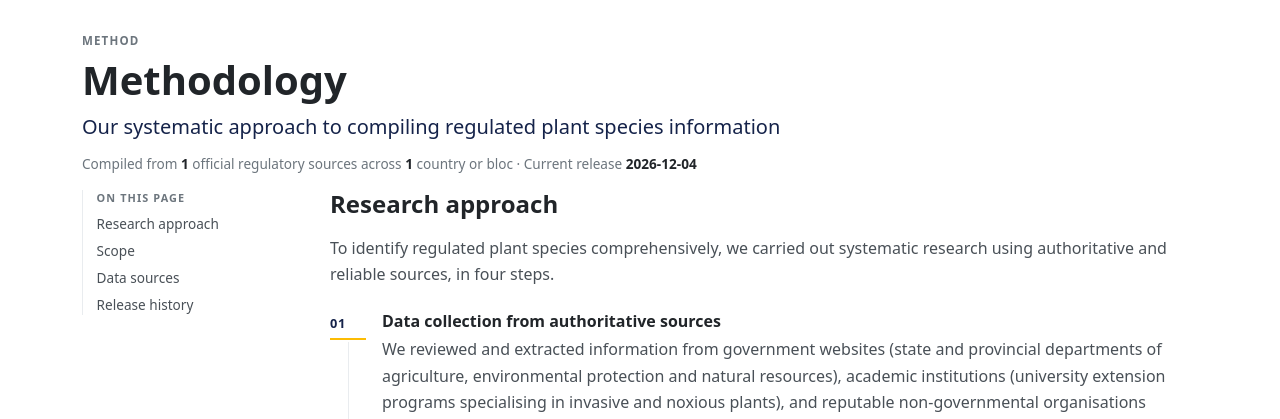
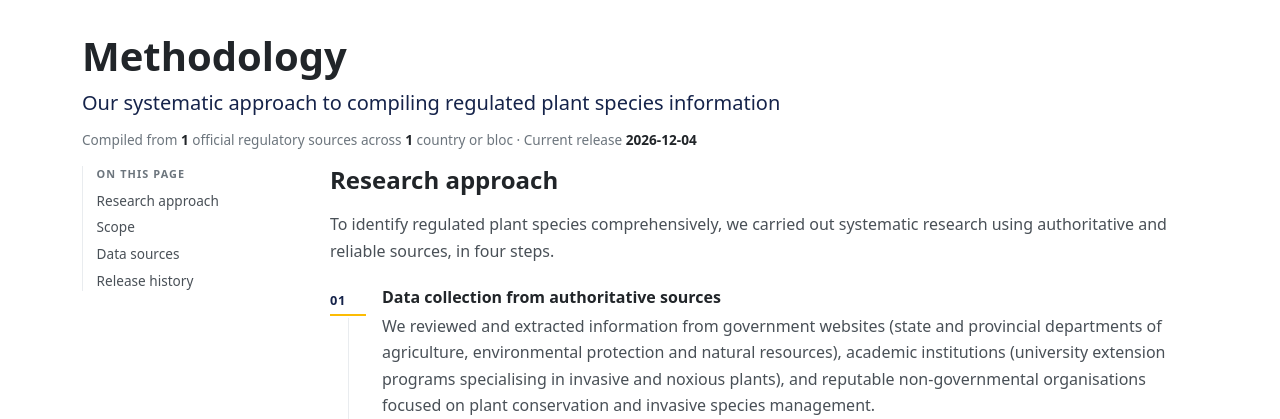
Before and after one commit to george-lindley/regulated-plants, a Flask app: page /method/ in a window 1280 px wide. Shown: the part 56-475 px from the top of the page. Run offline with Flask 2, Linux system fonts and the light colour scheme; data comes from the database, SQL or seed files in the repository; parts of the project's set-up code (start-up, migrations or seed data) failed here and were passed over; some libraries are stand-ins or nearby versions.

Commit message:
Remove the page eyebrows
Drop the small uppercase label above every page title ("HOME", "METHOD", ...):
the page_label sets and partials/page_eyebrow.html includes in 16 templates, the
partial itself and its CSS. Titles keep their own 2rem top margin.

Co-Authored-By: Claude Opus 5.5 <noreply@anthropic.com>

```diff
--- a/app/static/css/style.css
+++ b/app/static/css/style.css
@@ -45,20 +45,6 @@ body {
    margin: 2rem 0 0.5rem;
    color: var(--text-dark);
    font-weight: 700;
-}
-
-.page-eyebrow {
-   display: inline-flex;
-   margin: 2rem 0 0.4rem;
-   color: var(--text-muted);
-   font-size: 0.72rem;
-   font-weight: 700;
-   letter-spacing: 0.1em;
-   text-transform: uppercase;
-}
-
-.page-eyebrow + .page-title {
-   margin-top: 0;
 }
 
 .lead {
--- a/app/templates/about.html
+++ b/app/templates/about.html
@@ -6,8 +6,6 @@
 {% endblock %}
 
 {% block content %}
-{% set page_label = "About" %}
-{% include "partials/page_eyebrow.html" %}
 <h1 class="page-title">About Regulated Plants</h1>
 <p class="lead">Learn about our project, methodology, and get in touch with our team</p>
 
--- a/app/templates/admin/accounts.html
+++ b/app/templates/admin/accounts.html
@@ -6,8 +6,6 @@
 <section class="admin-panel">
     <div class="d-flex flex-column flex-md-row justify-content-between align-items-md-center gap-3 mb-4">
         <div>
-            {% set page_label = "Admin" %}
-            {% include "partials/page_eyebrow.html" %}
             <h1 class="page-title mb-1">Account Admin</h1>
             <p class="lead mb-0">Approve, reject, or revoke access to the web app.</p>
         </div>
--- a/app/templates/api.html
+++ b/app/templates/api.html
@@ -6,8 +6,6 @@
 {% endblock %}
 
 {% block content %}
-{% set page_label = "Enterprise" %}
-{% include "partials/page_eyebrow.html" %}
 <h1 class="page-title">Plant Compliance for Marketplaces</h1>
 <p class="lead mb-4">
     Check if a plant is regulated at the buyer's location before checkout, catalogue approval, or shipment.
--- a/app/templates/api_docs.html
+++ b/app/templates/api_docs.html
@@ -7,8 +7,6 @@
 {% endblock %}
 
 {% block content %}
-{% set page_label = "Enterprise Docs" %}
-{% include "partials/page_eyebrow.html" %}
 <h1 class="page-title">Enterprise Documentation</h1>
 <p class="lead mb-4">OpenAPI documentation for enterprise marketplace and compliance integrations.</p>
 <section class="api-access-panel mb-4">
--- a/app/templates/api_terms.html
+++ b/app/templates/api_terms.html
@@ -6,8 +6,6 @@
 {% endblock %}
 
 {% block content %}
-{% set page_label = "Enterprise" %}
-{% include "partials/page_eyebrow.html" %}
 <h1 class="page-title">API Terms Summary</h1>
 <p class="lead mb-4">
     Key terms for Enterprise access to the Regulated Plants API, provided commercially by Menacon Ltd.
--- a/app/templates/auth/login.html
+++ b/app/templates/auth/login.html
@@ -4,8 +4,6 @@
 
 {% block content %}
 <section class="auth-panel">
-    {% set page_label = "Login" %}
-    {% include "partials/page_eyebrow.html" %}
     <h1 class="page-title">Approved Researcher Login</h1>
     <p class="lead">
         If your research access request has been approved, enter your email
--- a/app/templates/auth/login_sent.html
+++ b/app/templates/auth/login_sent.html
@@ -4,8 +4,6 @@
 
 {% block content %}
 <section class="auth-panel">
-    {% set page_label = "Login" %}
-    {% include "partials/page_eyebrow.html" %}
     <h1 class="page-title">Check Your Email</h1>
     <p class="lead">
         We sent a one-time login link to {{ email }}. The link expires in {{ lifetime }}.
--- a/app/templates/auth/signup.html
+++ b/app/templates/auth/signup.html
@@ -3,8 +3,6 @@
 {% block title %}Full Access for Researchers · Regulated Plants Database{% endblock %}
 
 {% block content %}
-{% set page_label = "Researchers" %}
-{% include "partials/page_eyebrow.html" %}
 <h1 class="page-title">Full Access for Researchers</h1>
 <p class="lead mb-4">
     Request free website access to full jurisdiction lists for research, education,
--- a/app/templates/auth/signup_received.html
+++ b/app/templates/auth/signup_received.html
@@ -4,8 +4,6 @@
 
 {% block content %}
 <section class="auth-panel">
-    {% set page_label = "Researchers" %}
-    {% include "partials/page_eyebrow.html" %}
     <h1 class="page-title">Research Access Request Received</h1>
     <p class="lead">
         {% if pending %}
--- a/app/templates/auth/verify.html
+++ b/app/templates/auth/verify.html
@@ -4,8 +4,6 @@
 
 {% block content %}
 <section class="auth-panel">
-    {% set page_label = "Login" %}
-    {% include "partials/page_eyebrow.html" %}
     <h1 class="page-title">Confirm Login</h1>
     {% if confirm_email_required %}
     <p class="lead">
--- a/app/templates/blog.html
+++ b/app/templates/blog.html
@@ -3,8 +3,6 @@
 <link rel="stylesheet" href="{{ url_for('static', filename='css/blog.css') }}">
 {% endblock %}
 {% block content %}
-{% set page_label = "Blog" %}
-{% include "partials/page_eyebrow.html" %}
 <h1 class="page-title">Blog</h1>
 <p class="lead mb-3">Latest updates and research from the team</p>
 
--- a/app/templates/blog_post.html
+++ b/app/templates/blog_post.html
@@ -8,8 +8,6 @@
 <!-- Blog Post Header -->
 <article class="blog-post blog-post--single">
     <header class="post-header">
-        {% set page_label = "Blog" %}
-        {% include "partials/page_eyebrow.html" %}
         <h1 class="page-title">{{ post.title }}</h1>
         <div class="post-meta">
             <strong>Published:</strong> {{ post.date }}
--- a/app/templates/home.html
+++ b/app/templates/home.html
@@ -7,8 +7,6 @@
 {% endblock %}
 
 {% block content %}
-{% set page_label = "Home" %}
-{% include "partials/page_eyebrow.html" %}
 <h1 class="page-title">Regulated Plants Database</h1>
 <p class="lead mb-4">
     A public reference catalogue of regulated invasive plants and noxious weeds.
--- a/app/templates/method.html
+++ b/app/templates/method.html
@@ -2,8 +2,6 @@
 {% block title %}Methodology - Regulated Plants Database{% endblock %}
 
 {% block content %}
-{% set page_label = "Method" %}
-{% include "partials/page_eyebrow.html" %}
 <h1 class="page-title">Methodology</h1>
 <p class="lead">Our systematic approach to compiling regulated plant species information</p>
 
--- a/app/templates/partials/page_eyebrow.html
+++ /dev/null
@@ -1,3 +0,0 @@
-{% if page_label %}
-<span class="page-eyebrow">{{ page_label }}</span>
-{% endif %}
--- a/app/templates/privacy.html
+++ b/app/templates/privacy.html
@@ -2,8 +2,6 @@
 {% block title %}Privacy Notice - Regulated Plants Database{% endblock %}
 
 {% block content %}
-{% set page_label = "Privacy" %}
-{% include "partials/page_eyebrow.html" %}
 <h1 class="page-title">Privacy Notice</h1>
 <p class="lead">
     How the Regulated Plants Database handles website access requests, contact
--- a/app/templates/species.html
+++ b/app/templates/species.html
@@ -23,8 +23,6 @@
 {% endblock %}
 
 {% block content %}
-{% set page_label = "Species" %}
-{% include "partials/page_eyebrow.html" %}
 {% if species %}
 <h1 class="page-title"><em>{{ species.canonical_name }}</em></h1>
 <p class="lead">
```
